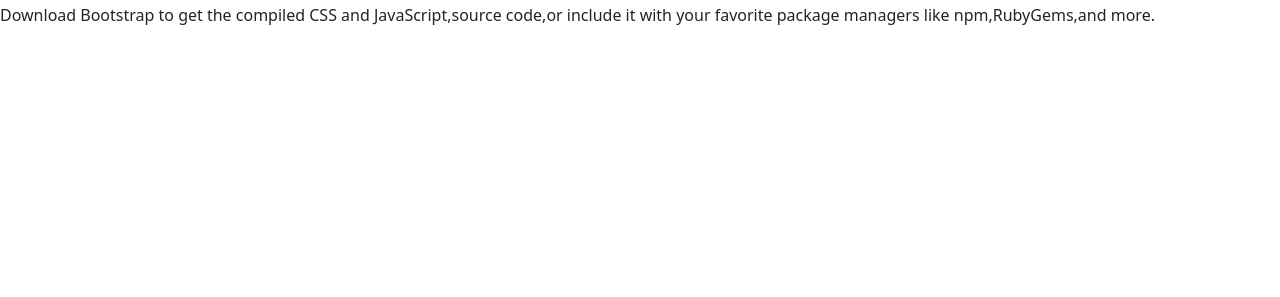
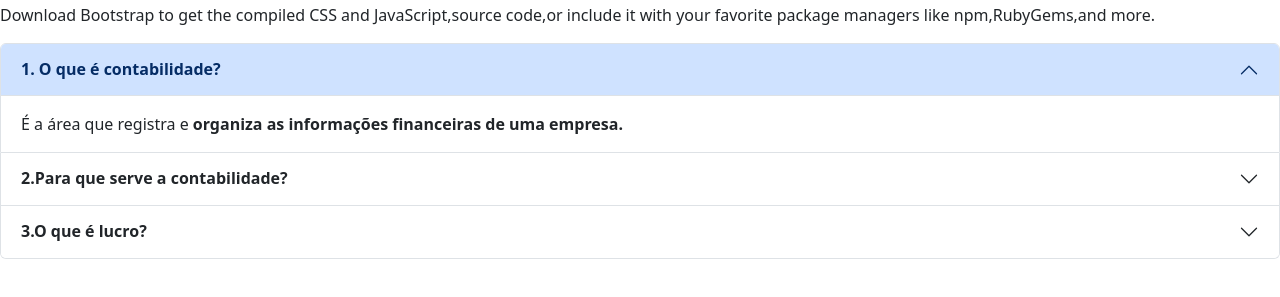
Before and after one commit to Guh018/tanaka-htmlcssbootstrap-2026, a plain HTML site: page index.html in a window 1280 px wide. Shown: the part 189-486 px from the top of the page. Drawn offline with Linux system fonts and the light colour scheme.

Commit message:
[feat] Sessão de Perguntas e Respostas

```diff
--- a/index.html
+++ b/index.html
@@ -12,6 +12,44 @@
         <p>Ele fornece componentes e estilos prontos em HTML, CSS e JavaScript, evitando que você tenha que criar tudo do zero.</p>
         <h1>Download</h1>
         <p>Download Bootstrap to get the compiled CSS and JavaScript,source code,or include it with your favorite package managers like npm,RubyGems,and more.</p>
-         <script src="js/bootstrap.bundle.min.js" integrity="sha384-FKyoEForCGlyvwx9Hj09JcYn3nv7wiPVlz7YYwJrWVcXK/BmnVDxM+D2scQbITxI" crossorigin="anonymous"></script>
+         <div class="accordion" id="accordionContabilidade">
+  <div class="accordion-item">
+    <h2 class="accordion-header">
+      <button class="accordion-button" type="button" data-bs-toggle="collapse" data-bs-target="#collapseOne" aria-expanded="true" aria-controls="collapseOne">
+      <strong> 1. O que é contabilidade? </strong>
+      </button>
+    </h2>
+    <div id="collapseOne" class="accordion-collapse collapse show" data-bs-parent="#accordionExample">
+      <div class="accordion-body">
+       É a área que registra e  <strong>organiza as informações financeiras de uma empresa.</strong>
+      </div>
+    </div>
+  </div>
+  <div class="accordion-item">
+    <h2 class="accordion-header">
+      <button class="accordion-button collapsed" type="button" data-bs-toggle="collapse" data-bs-target="#collapseTwo" aria-expanded="false" aria-controls="collapseTwo">
+       <strong>2.Para que serve a contabilidade? </strong>
+      </button>
+    </h2>
+    <div id="collapseTwo" class="accordion-collapse collapse" data-bs-parent="#accordionExample">
+      <div class="accordion-body">
+         Serve para <strong>controlar o dinheiro, acompanhar resultados e ajudar na tomada de decisões.</strong>
+      </div>
+    </div>
+  </div>
+  <div class="accordion-item">
+    <h2 class="accordion-header">
+      <button class="accordion-button collapsed" type="button" data-bs-toggle="collapse" data-bs-target="#collapseThree" aria-expanded="false" aria-controls="collapseThree">
+       <strong> 3.O que é lucro? </strong>
+      </button>
+    </h2>
+    <div id="collapseThree" class="accordion-collapse collapse" data-bs-parent="#accordionExample">
+      <div class="accordion-body">
+        É o <strong>valor que sobra quando as receitas são maiores que as despesas.</strong>
+      </div>
+    </div>
+  </div>
+</div>
+        <script src="js/bootstrap.bundle.min.js" integrity="sha384-FKyoEForCGlyvwx9Hj09JcYn3nv7wiPVlz7YYwJrWVcXK/BmnVDxM+D2scQbITxI" crossorigin="anonymous"></script>
     </body>
 </html>
```
